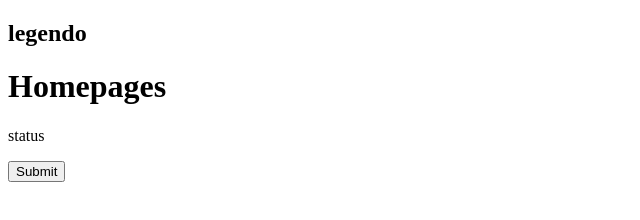
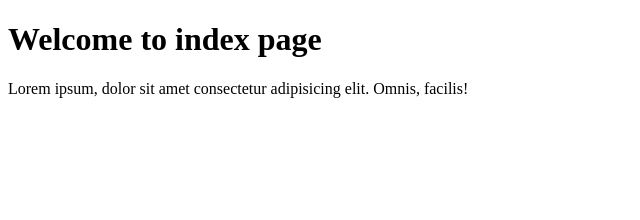
Before and after one commit to tigartigar/leopardRepo, a plain HTML site: page index.html in a window 1280 px wide. Shown: the whole page, without its empty margins (0-640 px from the left). Drawn offline with Linux system fonts and the light colour scheme.

Commit message:
updated everything

```diff
--- a/index.html
+++ b/index.html
@@ -6,10 +6,9 @@
     <title>TIGAR</title>
   </head>
   <body>
-    <h2>legendo</h2>
-    <h1>Homepages</h1>
-    <p>status</p>
-
-    <button>Submit</button>
+    <h1>Welcome to index page</h1>
+    <p>
+      Lorem ipsum, dolor sit amet consectetur adipisicing elit. Omnis, facilis!
+    </p>
   </body>
 </html>
```
Also changed, not shown: contact.html (+4 -1 lines), user.html (+2 -5 lines).
